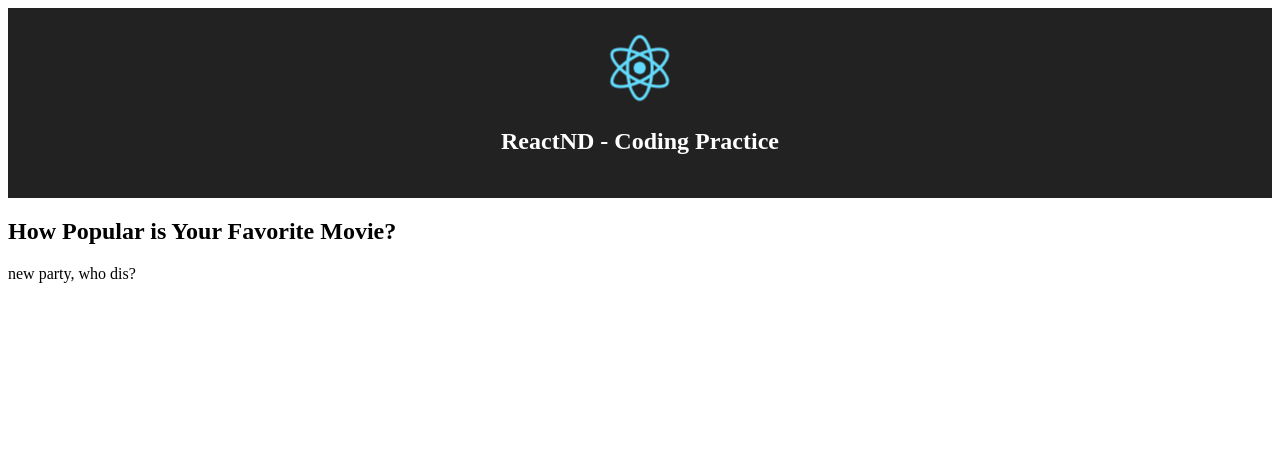
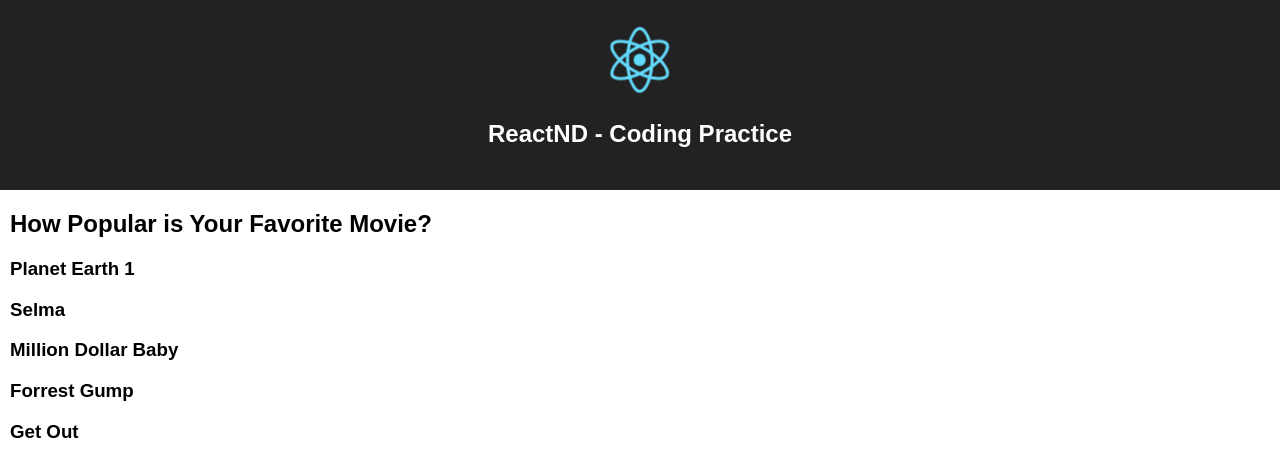
Before and after one commit to james-priest/reactnd-ex2-passing-data-csb, a React (Create React App) app: page / in a window 1280 px wide. Shown: the top 476 px of the page. Built offline with nearby package versions, Linux system fonts and the light colour scheme.

Commit message:
feat: Add PopularMovies component; clean up styles

```diff
--- a/src/App.css
+++ b/src/App.css
@@ -19,6 +19,10 @@
   font-size: large;
 }
 
+.App-main {
+  margin: 0 10px;
+}
+
 @keyframes App-logo-spin {
   from {
     transform: rotate(0deg);
--- a/src/App.js
+++ b/src/App.js
@@ -6,13 +6,15 @@ import PopularMovies from './PopularMovies';
 class App extends Component {
   render() {
     return (
-      <div>
+      <div className="App">
         <header className="App-header">
           <img src="logo.svg" className="App-logo" alt="logo" />
           <h1 className="App-title">ReactND - Coding Practice</h1>
         </header>
-        <h2>How Popular is Your Favorite Movie?</h2>
-        <PopularMovies profiles={profiles} users={users} movies={movies} />
+        <main className="App-main">
+          <h2>How Popular is Your Favorite Movie?</h2>
+          <PopularMovies profiles={profiles} users={users} movies={movies} />
+        </main>
       </div>
     );
   }
--- a/src/PopularMovies.js
+++ b/src/PopularMovies.js
@@ -2,7 +2,17 @@ import React, { Component } from 'react';
 
 class PopularMovies extends Component {
   render() {
-    return <div>new party, who dis?</div>;
+    const { profiles, users, movies } = this.props;
+    const moviesArr = Object.values(movies);
+    return (
+      <div>
+        {moviesArr.map(movie => (
+          <div key={movie.id}>
+            <h3>{movie.name}</h3>
+          </div>
+        ))}
+      </div>
+    );
   }
 }
 
--- a/src/styles.css
+++ b/src/styles.css
@@ -1,4 +1,5 @@
-.App {
+body {
+  margin: 0;
+  padding: 0;
   font-family: sans-serif;
-  text-align: center;
 }
```
